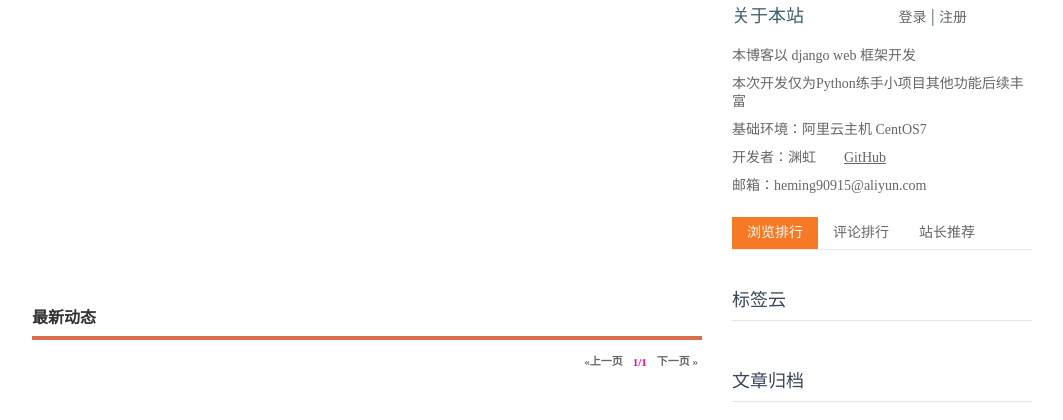
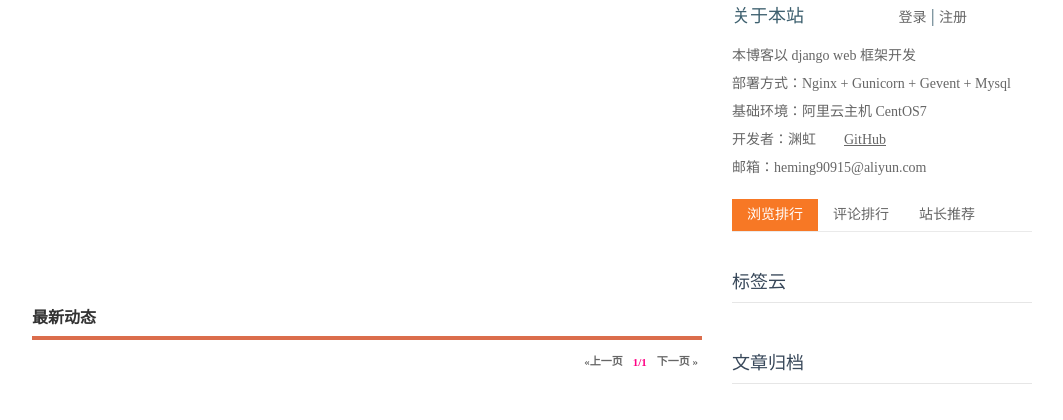
Before and after one commit to acd123/SimpleBlog, a Django app: page / in a window 1280 px wide. Shown: the part 137-557 px from the top of the page, without its empty margins (108-1171 px from the left). Run offline with Django 3.2, Linux system fonts and the light colour scheme; data that the repository does not hold is empty; grey boxes are pictures that could not be loaded.

Commit message:
Update base.html

```diff
--- a/Blog/templates/base.html
+++ b/Blog/templates/base.html
@@ -48,7 +48,7 @@
       <div class="gzwm">
         <ul>
           <li><p>本博客以 django web 框架开发</p></li>
-          <li><p>本次开发仅为Python练手小项目其他功能后续丰富</p></li>
+          <li><p>部署方式：Nginx + Gunicorn + Gevent + Mysql</p></li>
           <li><p>基础环境：阿里云主机 CentOS7</p></li>
           <li><p id="h3a">开发者：渊虹&nbsp;&nbsp;&nbsp;&nbsp;&nbsp;&nbsp;&nbsp;&nbsp;<a style="text-decoration:underline;" href="https://github.com/heming90915" target="_blank">GitHub</a></p></li>
           <li><p>邮箱：heming90915@aliyun.com</p></li>
```
